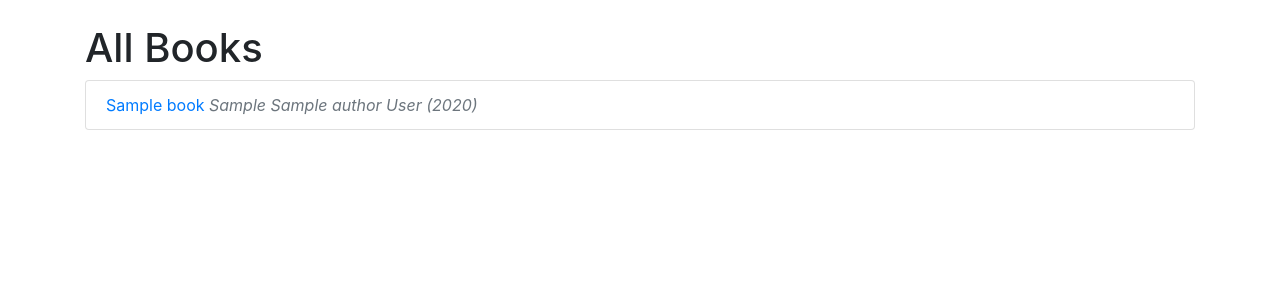
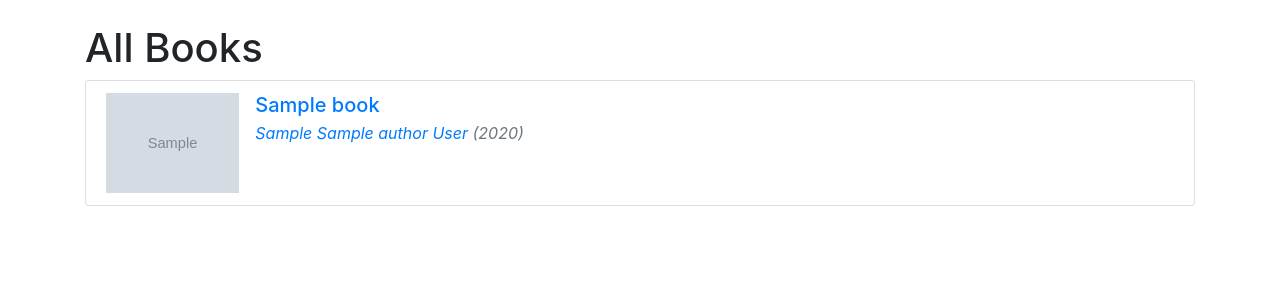
Before and after one commit to uttamo/biblio, a Django app: page /books/ in a window 1280 px wide. Shown: the part 56-361 px from the top of the page. Run offline with Django 3.2, Linux system fonts and the light colour scheme; tables that the repository leaves empty hold one stand-in row (values such as "Sample post"); grey boxes marked "Sample" are stand-in pictures; some libraries are stand-ins or nearby versions.

Commit message:
Added book covers to list and detail views

```diff
--- a/biblioproject/settings.py
+++ b/biblioproject/settings.py
@@ -125,11 +125,16 @@ USE_TZ = True
 # https://docs.djangoproject.com/en/3.0/howto/static-files/
 
 STATIC_URL = '/static/'
+STATICFILES_FINDERS = [
+    'django.contrib.staticfiles.finders.FileSystemFinder',  # looks in STATICFILES_DIRS
+    'django.contrib.staticfiles.finders.AppDirectoriesFinder',  # looks in apps' dirs
+]
 
 AUTH_USER_MODEL = 'users.CustomUser'
 
 LOGIN_REDIRECT_URL = LOGOUT_REDIRECT_URL = 'home'
 
+MEDIA_URL = '/media/'
 MEDIA_ROOT = os.path.join(BASE_DIR, 'media')
 
 CRISPY_TEMPLATE_PACK = 'bootstrap4'
--- a/biblioproject/urls.py
+++ b/biblioproject/urls.py
@@ -14,6 +14,8 @@ Including another URLconf
     2. Add a URL to urlpatterns:  path('blog/', include('blog.urls'))
 """
 from django.contrib import admin
+from django.conf import settings
+from django.conf.urls.static import static
 from django.urls import path, include
 
 urlpatterns = [
@@ -22,3 +24,6 @@ urlpatterns = [
     path('accounts/', include('users.urls')),
     path('', include('books.urls'))
 ]
+
+# For serving media files
+urlpatterns += static(settings.MEDIA_URL, document_root=settings.MEDIA_ROOT)
--- a/books/models.py
+++ b/books/models.py
@@ -1,3 +1,4 @@
+from textwrap import shorten
 from uuid import uuid4
 
 from django.db import models
@@ -40,6 +41,11 @@ class Book(models.Model):
         return f'<Book: "{self.title}">'
 
     @property
+    def title_short(self):
+        """ For list page. """
+        return shorten(self.title, 70, placeholder="...")
+
+    @property
     def author_str(self):
         return ', '.join(author.full_name for author in self.authors.all())
 
--- a/templates/_base.html
+++ b/templates/_base.html
@@ -7,7 +7,6 @@
 
     <!-- Bootstrap CSS -->
     <link rel="stylesheet" href="https://maxcdn.bootstrapcdn.com/bootstrap/4.0.0/css/bootstrap.min.css" integrity="sha384-Gn5384xqQ1aoWXA+058RXPxPg6fy4IWvTNh0E263XmFcJlSAwiGgFAW/dAiS6JXm" crossorigin="anonymous">
-
     <title>{% block title %}Biblio{% endblock title %}</title>
 </head>
 <body>
@@ -49,10 +48,13 @@
     </div>
 </nav>
 
+<!-- Main content -->
 <div class="container mt-4">
     {% block content %}
     {% endblock content %}
 </div>
+<!-- Footer -->
+<div style="height: 100px"></div>
 <!-- Optional JavaScript -->
 <!-- jQuery first, then Popper.js, then Bootstrap JS -->
 <script src="https://code.jquery.com/jquery-3.2.1.slim.min.js" integrity="sha384-KJ3o2DKtIkvYIK3UENzmM7KCkRr/rE9/Qpg6aAZGJwFDMVNA/GpGFF93hXpG5KkN" crossorigin="anonymous"></script>
--- a/templates/books/book_list.html
+++ b/templates/books/book_list.html
@@ -1,11 +1,41 @@
 {% extends '_base.html' %}
+{% load static %}
 
 {% block title %}All Books{% endblock title %}
 {% block content %}
     <h1>All Books</h1>
     <ul class="list-group">
         {% for book in books %}
-            <li class="list-group-item"><a href="{{ book.get_absolute_url }}">{{ book.title }}</a> <span class="text-muted"><em>{{ book.author_str }} ({{ book.date_published|date:"Y" }})</em></span></li>
+            <li class="list-group-item">
+                <div class="container">
+                    <div class="row">
+                        <div class="col-xs-6 pr-3" style="min-width: 100px">
+                            {% if book.cover %}
+                                <a href="{{ book.get_absolute_url }}"><img class="bookcover" src="{{ book.cover.url }}" alt="{{ book.title }} cover" style="max-height: 100px"></a>
+                            {% else %}
+                                <a href="{{ book.get_absolute_url }}"><img class="bookcover" src="{% static "books/placeholder_cover.png" %}" alt="Placeholder cover" style="max-height: 100px"></a>
+                            {% endif %}
+                        </div>
+                        <div class="col-xs-6">
+                            <h5 class="mb-1"><a href="{{ book.get_absolute_url }}">{{ book.title_short }}</a></h5>
+                            <p class="text-muted"><em>
+                                {% if book.authors.all|length == 1 %}
+                                    <a href="{% url 'author_detail' book.authors.all.0.pk %}">{{ book.authors.all.0.full_name }}</a>
+                                {% else %}
+                                        {% for author in book.authors.all %}
+                                            {% if forloop.last %}
+                                                <a href="{% url 'author_detail' author.pk %}">{{ author.full_name }}</a>
+                                            {% else %}
+                                                <a href="{% url 'author_detail' author.pk %}">{{ author.full_name }},</a>
+                                            {% endif %}
+                                        {% endfor %}
+                                {% endif %}
+                                ({{ book.date_published|date:"Y" }})
+                            </em></p>
+                        </div>
+                    </div>
+                </div>
+            </li>
         {% endfor %}
     </ul>
 {% endblock content %}
```
Also changed, not shown: templates/books/book_detail.html (+9 -0 lines).
